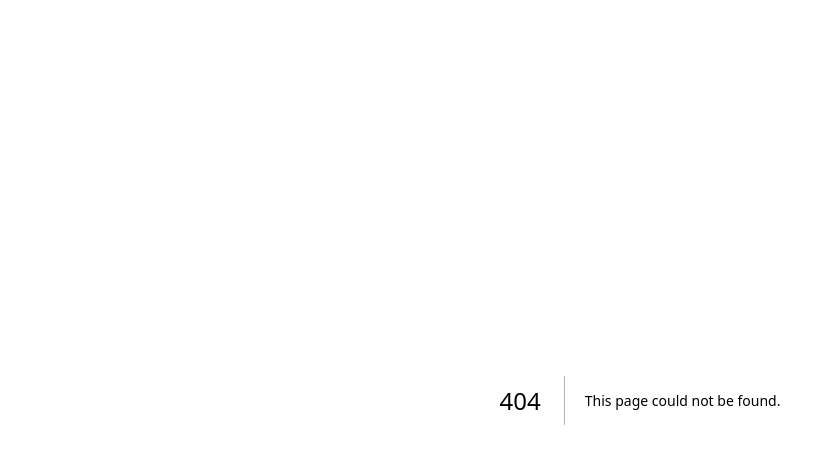
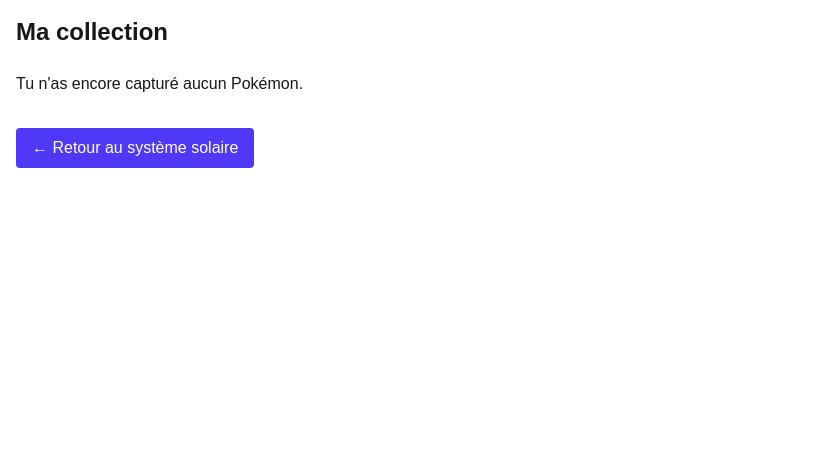
Before and after one commit to roronoacheick/astro-pokemon-quest2, a Next.js app: page /collection in a window 1280 px wide. Before the commit this address had no page. Shown: the top 464 px of the page, without its empty margins (0-827 px from the left). Built offline with nearby package versions, Linux system fonts and the light colour scheme.

Commit message:
feat: add collection page showing captured Pokémon with empty slots

```diff
--- /dev/null
+++ b/src/app/collection/page.js
@@ -0,0 +1,53 @@
+'use client';
+
+import { useGame } from '@/components/context/GameContext';
+import PokemonCard from '@/components/PokemonCard';
+import Link from 'next/link';
+
+export default function CollectionPage() {
+  const { caughtPokemons } = useGame();
+
+  return (
+    <main className="p-4">
+      <h1 className="text-2xl font-bold mb-6">Ma collection</h1>
+
+      {caughtPokemons.length === 0 ? (
+        <p>Tu n'as encore capturé aucun Pokémon.</p>
+      ) : (
+        <div className="grid grid-cols-2 sm:grid-cols-3 md:grid-cols-4 gap-4">
+          {caughtPokemons.map((poke) => (
+            <div key={poke.id} className="bg-white rounded-xl shadow p-2">
+              <img
+                src={poke.sprites.other['official-artwork'].front_default}
+                alt={poke.name}
+                className="w-full h-32 object-contain mb-2"
+              />
+              <h2 className="capitalize text-center font-semibold">
+                {poke.name}
+              </h2>
+            </div>
+          ))}
+
+          {/* Slots vides jusqu'à 20 */}
+          {Array.from({ length: 20 - caughtPokemons.length }).map((_, i) => (
+            <div
+              key={`empty-${i}`}
+              className="border-2 border-dashed border-gray-300 rounded-xl p-2 flex items-center justify-center text-gray-400"
+            >
+              ? Slot vide
+            </div>
+          ))}
+        </div>
+      )}
+
+      <footer className="mt-8">
+        <Link
+          href="/"
+          className="inline-block bg-indigo-600 text-white py-2 px-4 rounded hover:bg-indigo-500 transition"
+        >
+          ← Retour au système solaire
+        </Link>
+      </footer>
+    </main>
+  );
+}
--- a/src/app/page.js
+++ b/src/app/page.js
@@ -1,8 +1,8 @@
-
+// src/app/page.js
 'use client';
 
+import Link from 'next/link';
 import Image from 'next/image';
-import Link from 'next/link';
 import { useGame } from '@/components/context/GameContext';
 
 const planets = [
@@ -16,16 +16,14 @@
   { name: 'Neptune', slug: 'neptune', img: '/planets/neptune.jpg' },
 ];
 
-
 export default function HomePage() {
   const { unlockedPlanets } = useGame();
-
-  console.log('unlockedPlanets:', unlockedPlanets); // **DEBUG**
 
   return (
     <main className="flex flex-col items-center p-4">
       <h1 className="text-2xl font-bold mb-6">Astro Pokémon Quest</h1>
-      <div className="flex space-x-4 overflow-x-auto">
+
+      <div className="flex space-x-4 overflow-x-auto mb-6">
         {planets.map(({ name, slug, img }) => {
           const unlocked = unlockedPlanets.includes(name);
           return (
@@ -53,6 +51,13 @@
           );
         })}
       </div>
+
+      <Link
+        href="/collection"
+        className="mt-4 bg-indigo-600 text-white py-2 px-4 rounded hover:bg-indigo-500 transition"
+      >
+        Ma collection →
+      </Link>
     </main>
   );
 }
```
